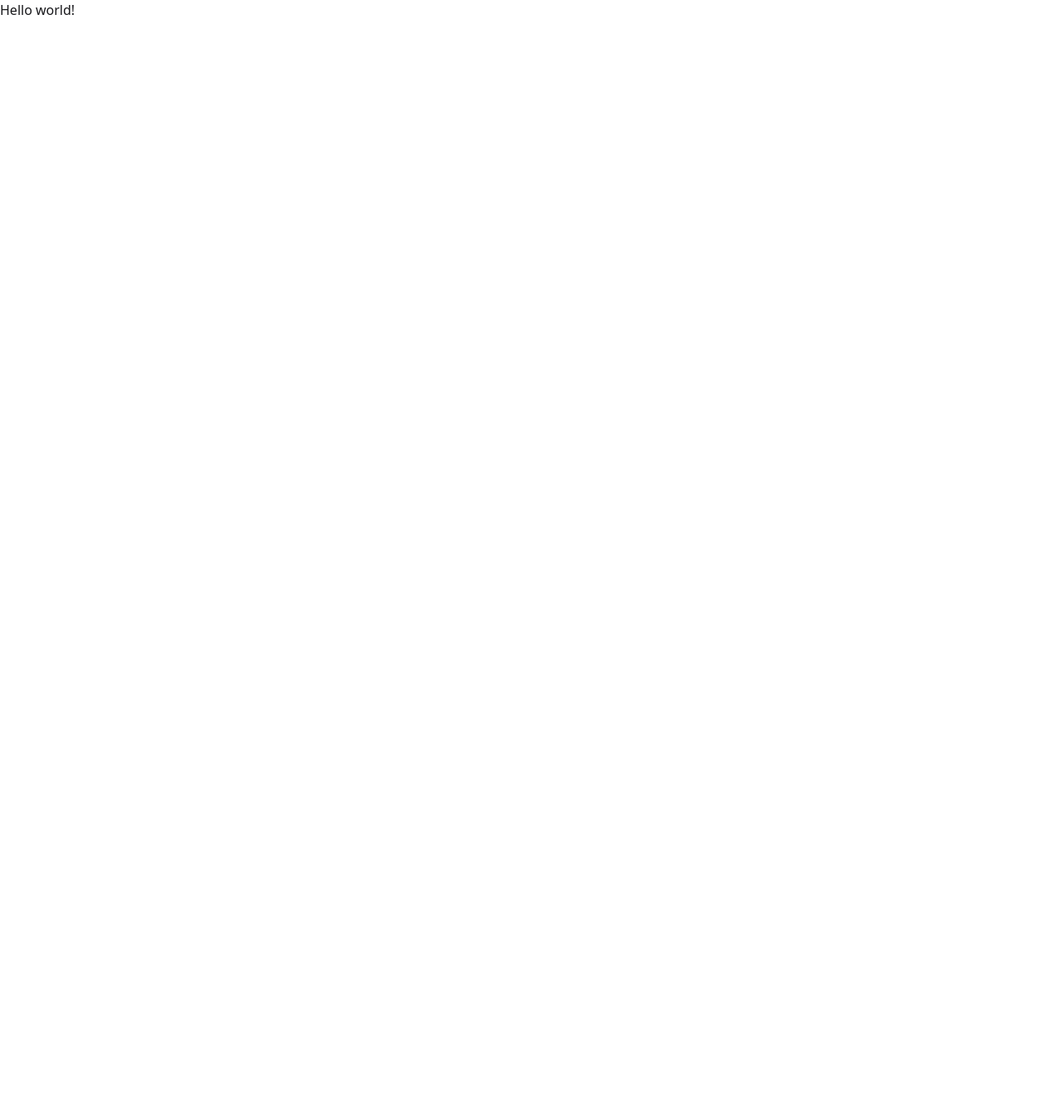
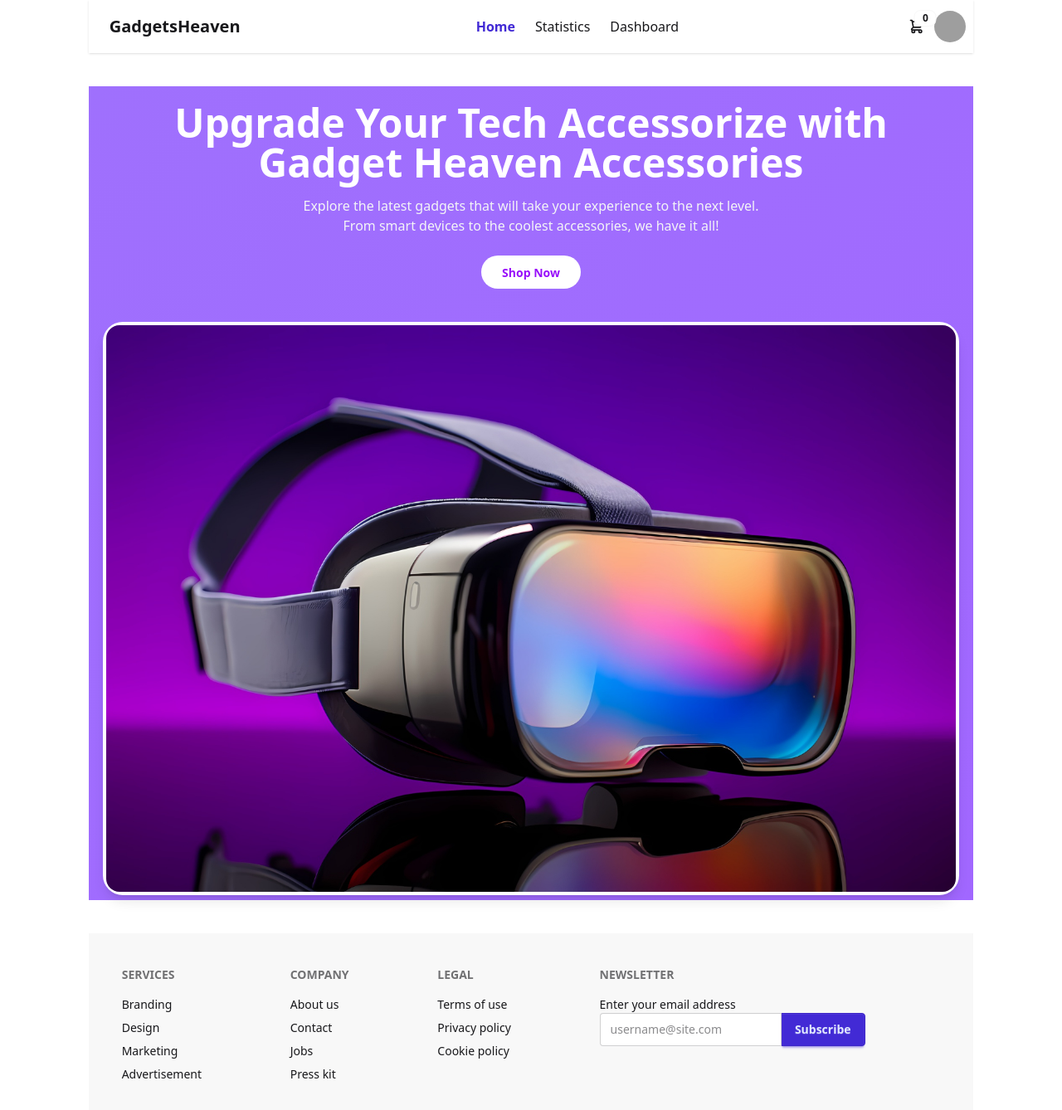
Before and after one commit to Amitkumersarkar/Gadgets-Hub, a React (Vite) app: page / in a window 1280 px wide. Shown: the top 1338 px of the page at 83% size. Before the commit the page ends 800 px from the top, so only its background shows below. Built offline with nearby package versions, Linux system fonts and the light colour scheme; grey boxes are pictures that could not be loaded.

Commit message:
added new file

```diff
--- /dev/null
+++ b/src/components/Footer/Footer.jsx
@@ -0,0 +1,42 @@
+
+const Footer = () => {
+    return (
+        <footer className="footer sm:footer-horizontal bg-base-200 text-base-content p-10 mt-10">
+            <nav>
+                <h6 className="footer-title">Services</h6>
+                <a className="link link-hover">Branding</a>
+                <a className="link link-hover">Design</a>
+                <a className="link link-hover">Marketing</a>
+                <a className="link link-hover">Advertisement</a>
+            </nav>
+            <nav>
+                <h6 className="footer-title">Company</h6>
+                <a className="link link-hover">About us</a>
+                <a className="link link-hover">Contact</a>
+                <a className="link link-hover">Jobs</a>
+                <a className="link link-hover">Press kit</a>
+            </nav>
+            <nav>
+                <h6 className="footer-title">Legal</h6>
+                <a className="link link-hover">Terms of use</a>
+                <a className="link link-hover">Privacy policy</a>
+                <a className="link link-hover">Cookie policy</a>
+            </nav>
+            <form>
+                <h6 className="footer-title">Newsletter</h6>
+                <fieldset className="w-80">
+                    <label>Enter your email address</label>
+                    <div className="join">
+                        <input
+                            type="text"
+                            placeholder="username@site.com"
+                            className="input input-bordered join-item" />
+                        <button className="btn btn-primary join-item">Subscribe</button>
+                    </div>
+                </fieldset>
+            </form>
+        </footer>
+    );
+};
+
+export default Footer;
--- /dev/null
+++ b/src/components/Header/Hero.jsx
@@ -0,0 +1,38 @@
+import { useNavigate } from 'react-router-dom';
+
+const Hero = () => {
+    const navigate = useNavigate();
+
+    return (
+        <section className="bg-gradient-to-br from-[#9f70fd] to-[#a167ff] my-10">
+            <div className="max-w-6xl mx-auto text-center pt-5 px-4">
+                <h1 className="text-4xl sm:text-5xl font-extrabold text-white mb-4">
+                    Upgrade Your Tech Accessorize with <br /> Gadget Heaven Accessories
+                </h1>
+                <p className="text-gray-100 mb-6 max-w-xl mx-auto">
+                    Explore the latest gadgets that will take your experience to the next level.
+                    From smart devices to the coolest accessories, we have it all!
+                </p>
+
+                <div className='text-center'>
+                    <button
+                        onClick={() => navigate('/dashboard')}
+                        className="bg-white btn btn-ghost text-purple-600 font-semibold px-6 py-2 rounded-full">
+                        Shop Now
+                    </button>
+                </div>
+                {/* Image Card */}
+                <div className="mt-10 p-1 bg-white rounded-3xl shadow-lg inline-block">
+                    <img
+                        src="/src/assets/banner.jpg" // 👈 Use your actual image path
+                        alt="Gadget Display"
+                        className="rounded-2xl w-full max-w-5xl object-cover"
+                    />
+                </div>
+            </div>
+
+        </section>
+    );
+};
+
+export default Hero;
--- /dev/null
+++ b/src/components/Header/Navbar.jsx
@@ -0,0 +1,82 @@
+import React from 'react';
+import { NavLink } from 'react-router-dom';
+
+const Navbar = () => {
+    return (
+        <div className="navbar bg-base-100 shadow-sm mb-10">
+            {/* Left: Logo */}
+            <div className="flex-1">
+                <a className="btn btn-ghost text-xl">GadgetsHeaven</a>
+            </div>
+
+            {/* Center: Nav Items */}
+            <div className="flex justify-center flex-3/2">
+                <ul className="flex gap-x-6 items-center">
+                    <li>
+                        <NavLink to='/' className={({ isActive }) => isActive ? "text-primary font-bold" : ""}>
+                            Home
+                        </NavLink>
+                    </li>
+                    <li>
+                        <NavLink to='/statistics' className={({ isActive }) => isActive ? "text-primary font-bold" : ""}>
+                            Statistics
+                        </NavLink>
+                    </li>
+                    <li>
+                        <NavLink to='/dashboard' className={({ isActive }) => isActive ? "text-primary font-bold" : ""}>
+                            Dashboard
+                        </NavLink>
+                    </li>
+                </ul>
+            </div>
+
+            {/* Right: Cart & Avatar */}
+            <div className="flex-none">
+                <div className="dropdown dropdown-end">
+                    <div tabIndex={0} role="button" className="btn btn-ghost btn-circle">
+                        <div className="indicator">
+                            <svg xmlns="http://www.w3.org/2000/svg" className="h-5 w-5" fill="none" viewBox="0 0 24 24" stroke="currentColor">
+                                <path strokeLinecap="round" strokeLinejoin="round" strokeWidth="2" d="M3 3h2l.4 2M7 13h10l4-8H5.4M7 13L5.4 5M7 13l-2.293 2.293c-.63.63-.184 1.707.707 1.707H17m0 0a2 2 0 100 4 2 2 0 000-4zm-8 2a2 2 0 11-4 0 2 2 0 014 0z" />
+                            </svg>
+                            <span className="badge badge-sm indicator-item">0</span>
+                        </div>
+                    </div>
+                    <div
+                        tabIndex={0}
+                        className="card card-compact dropdown-content bg-base-100 z-1 mt-3 w-52 shadow">
+                        <div className="card-body">
+                            <span className="text-lg font-bold">1 Items</span>
+                            <span className="text-info">Subtotal: $99</span>
+                            <div className="card-actions">
+                                <button className="btn btn-primary btn-block">View cart</button>
+                            </div>
+                        </div>
+                    </div>
+                </div>
+                <div className="dropdown dropdown-end">
+                    <div tabIndex={0} role="button" className="btn btn-ghost btn-circle avatar">
+                        <div className="w-10 rounded-full">
+                            <img
+                                alt="User Avatar"
+                                src="https://img.daisyui.com/images/stock/photo-1534528741775-53994a69daeb.webp" />
+                        </div>
+                    </div>
+                    <ul
+                        tabIndex={0}
+                        className="menu menu-sm dropdown-content bg-base-100 rounded-box z-1 mt-3 w-52 p-2 shadow">
+                        <li>
+                            <a className="justify-between">
+                                Profile
+                                <span className="badge">New</span>
+                            </a>
+                        </li>
+                        <li><a>Settings</a></li>
+                        <li><a>Logout</a></li>
+                    </ul>
+                </div>
+            </div>
+        </div>
+    );
+};
+
+export default Navbar;
--- /dev/null
+++ b/src/components/MainLayout/Root.jsx
@@ -0,0 +1,16 @@
+import React from 'react';
+import Navbar from '../Header/Navbar';
+import { Outlet } from 'react-router-dom';
+import Footer from '../Footer/Footer';
+
+const Root = () => {
+    return (
+        <div className='w-10/12 mx-auto'>
+            <Navbar></Navbar>
+            <Outlet></Outlet>
+            <Footer></Footer>
+        </div>
+    );
+};
+
+export default Root;
```
Also changed, not shown: src/main.jsx (+9 -1 lines).
